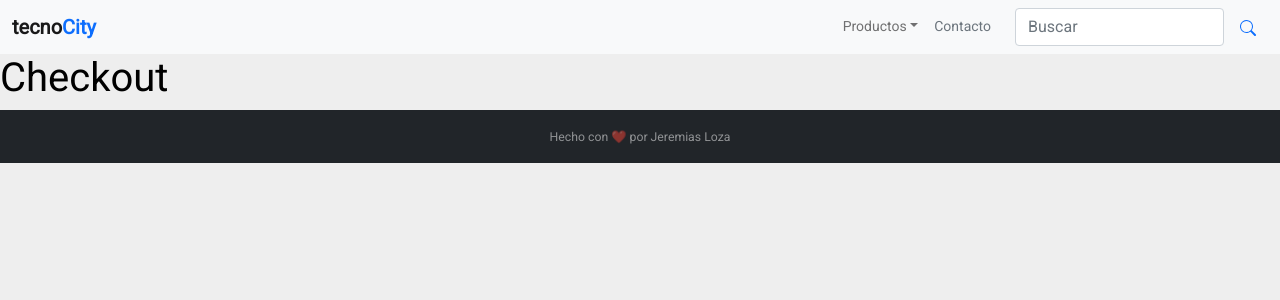
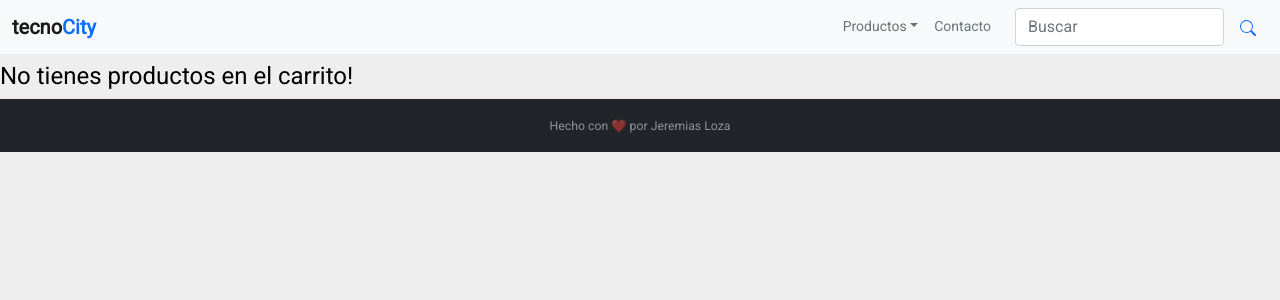
Before and after one commit to JeremiasLoza/tecnoCity, a React (Create React App) app: page /cart in a window 1280 px wide. Shown: the top 300 px of the page. Built offline with nearby package versions, Linux system fonts and the light colour scheme.

Commit message:
Add some new enhancements.

```diff
--- a/src/App.jsx
+++ b/src/App.jsx
@@ -28,9 +28,7 @@ function App() {
             <Route path="/contacto" element={<Contact />} />
             <Route path="/cart" element={<Checkout />} />
           </Routes>
-          <footer>
-            <Footer />
-          </footer>
+          <Footer />
         </BrowserRouter>
       </CartProvider>
     </>
--- a/src/components/Cart/Cart.jsx
+++ b/src/components/Cart/Cart.jsx
@@ -11,8 +11,13 @@ import { CartContext } from "../../context/CartContext.jsx";
 
 const Cart = ({ product }) => {
   const [showModal, setShowModal] = useState(false);
-  const { cartProducts, totalPrice, removeProductFromCart } =
-    useContext(CartContext);
+  const {
+    cartProducts,
+    totalPrice,
+    removeProductFromCart,
+    totalProducts,
+    getProductQuantity,
+  } = useContext(CartContext);
   const [success, setSuccess] = useState();
 
   const [order, setOrder] = useState({
@@ -57,7 +62,13 @@ const Cart = ({ product }) => {
         <Col>
           <h4>{product.title}</h4>
           <Row>
-            <h5>$ {product.price}</h5>
+            <h5>
+              {getProductQuantity(product)} x $ {product.price}
+            </h5>
+          </Row>
+
+          <Row>
+            <h5>Total: $ {getProductQuantity(product) * product.price}</h5>
           </Row>
         </Col>
         <Col md="auto" className="align-self-center">
@@ -69,6 +80,7 @@ const Cart = ({ product }) => {
           </Button>
         </Col>
       </Row>
+      <hr className="mt-3" />
     </Container>
   );
 };
--- a/src/components/Footer/Footer.jsx
+++ b/src/components/Footer/Footer.jsx
@@ -1,12 +1,15 @@
-import React from "react";
-
 const Footer = () => {
   return (
-    <footer className="flex-shrink-0 py-3 bg-dark text-white-50">
-    <div className="container text-center">
-      <small>Hecho con ❤️ por <a href="https://linkedin.com/in/alexjeremiasloza/" target="_blank">Jeremias Loza</a></small>
-    </div>
-  </footer>
+    <footer className="flex-shrink-0 py-3 bg-dark text-white-50 position-sticky">
+      <div className="container text-center">
+        <small>
+          Hecho con ❤️ por{" "}
+          <a href="https://linkedin.com/in/alexjeremiasloza/" target="_blank">
+            Jeremias Loza
+          </a>
+        </small>
+      </div>
+    </footer>
   );
 };
 
--- a/src/components/Item/ItemCount.jsx
+++ b/src/components/Item/ItemCount.jsx
@@ -18,6 +18,7 @@ const ItemCount = ({ quantitySelected, stock, productData }) => {
 
   const onAdd = () => {
     quantitySelected(count);
+    productData.quantity = count;
     addProductToCart(productData);
     modifyQuantity(count);
   };
--- a/src/components/NavBar/CartWidget.jsx
+++ b/src/components/NavBar/CartWidget.jsx
@@ -7,6 +7,7 @@ import "./CartWidget.scss";
 import { CartContext } from "../../context/CartContext";
 import Modal from "react-bootstrap/Modal";
 import CartComponent from "../Cart/Cart";
+import { Link } from "react-router-dom";
 
 const CartWidget = () => {
   const { cartProducts, totalProducts, clear } = useContext(CartContext);
@@ -42,10 +43,18 @@ const CartWidget = () => {
           ) : (
             <h4>No tienes productos en el carrito!</h4>
           )}
+
           {cartProducts.length !== 0 && (
-            <Button className="mt-2" onClick={() => clear()}>
-              Vaciar carrito
-            </Button>
+            <div className="d-flex justify-content-between">
+              <Button className="mt-2 btn-danger" onClick={() => clear()}>
+                Vaciar carrito
+              </Button>
+              <Link to="/cart">
+                <Button className="mt-2" onClick={() => setLgShow(false)}>
+                  Terminar compra
+                </Button>
+              </Link>
+            </div>
           )}
         </Modal.Body>
       </Modal>
--- a/src/context/CartContext.jsx
+++ b/src/context/CartContext.jsx
@@ -10,6 +10,16 @@ const CartProvider = ({ children }) => {
   const addProductToCart = (product) => {
     if (!isInCart(product)) {
       setCartProducts((cartProducts) => [...cartProducts, product]);
+    }
+  };
+
+  const getProductQuantity = (product) => {
+    if (isInCart(product)) {
+      const prodQuantity = cartProducts.find(
+        (prod) => prod.title == product.title
+      );
+
+      return prodQuantity.quantity;
     }
   };
 
@@ -45,6 +55,7 @@ const CartProvider = ({ children }) => {
     isInCart,
     modifyQuantity,
     totalProducts,
+    getProductQuantity,
   };
 
   return <CartContext.Provider value={data}>{children}</CartContext.Provider>;
--- a/src/pages/Checkout.jsx
+++ b/src/pages/Checkout.jsx
@@ -1,7 +1,18 @@
+import Cart from "../components/Cart/Cart";
+import { useContext } from "react";
+import { CartContext } from "../context/CartContext";
+
 const Checkout = () => {
+  const { cartProducts, totalPrice } = useContext(CartContext);
   return (
-    <div>
-      <h1>Checkout</h1>
+    <div className="mt-2">
+      {cartProducts.length !== 0 ? (
+        cartProducts.map((item, i) => {
+          return <Cart key={i} product={item} />;
+        })
+      ) : (
+        <h4>No tienes productos en el carrito!</h4>
+      )}
     </div>
   );
 };
```
